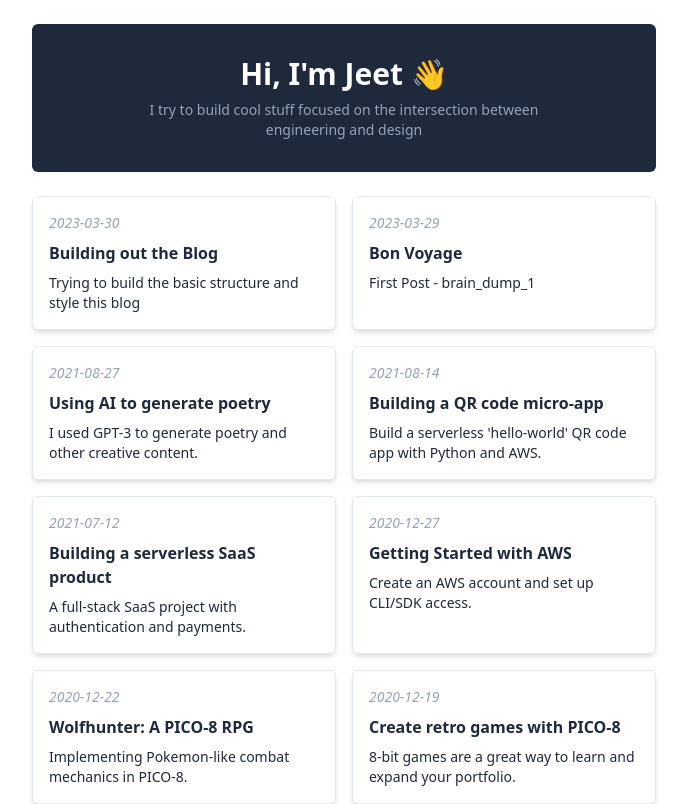
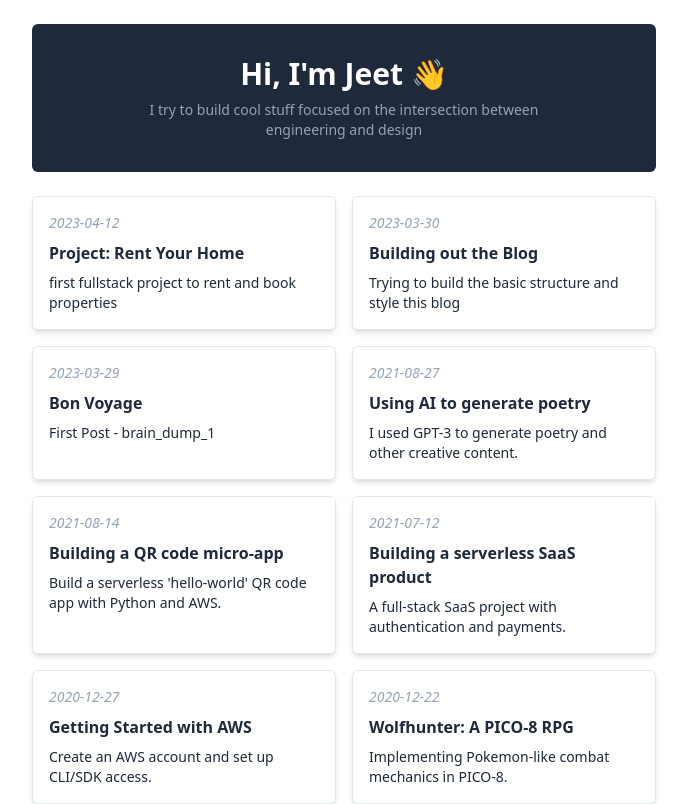
Before and after one commit to jeetch/my-blog, a Next.js app: page / in a window 1280 px wide. Shown: the top 804 px of the page, without its empty margins (296-983 px from the left). Built offline with nearby package versions, Linux system fonts and the light colour scheme.

Commit message:
added post

```diff
--- /dev/null
+++ b/posts/rent-your-home.md
@@ -0,0 +1,5 @@
+---
+title: "Project: Rent Your Home"
+subtitle: "first fullstack project to rent and book properties"
+date: "2023-04-12"
+---
--- a/src/app/layout.tsx
+++ b/src/app/layout.tsx
@@ -30,7 +30,7 @@ export default function RootLayout({
     <html lang="en">
       <head />
 
-      <body>
+      <body className="">
         <div className="mx-auto max-w-2xl px-6">
           {header}
           {children}
--- a/tsconfig.json
+++ b/tsconfig.json
@@ -23,6 +23,6 @@
       "@/*": ["./src/*"]
     }
   },
-  "include": ["next-env.d.ts", "**/*.ts", "**/*.tsx", ".next/types/**/*.ts"],
+  "include": ["next-env.d.ts", "**/*.ts", "**/*.tsx", ".next/types/**/*.ts", "components/PostPreview.jsx"],
   "exclude": ["node_modules"]
 }
```
